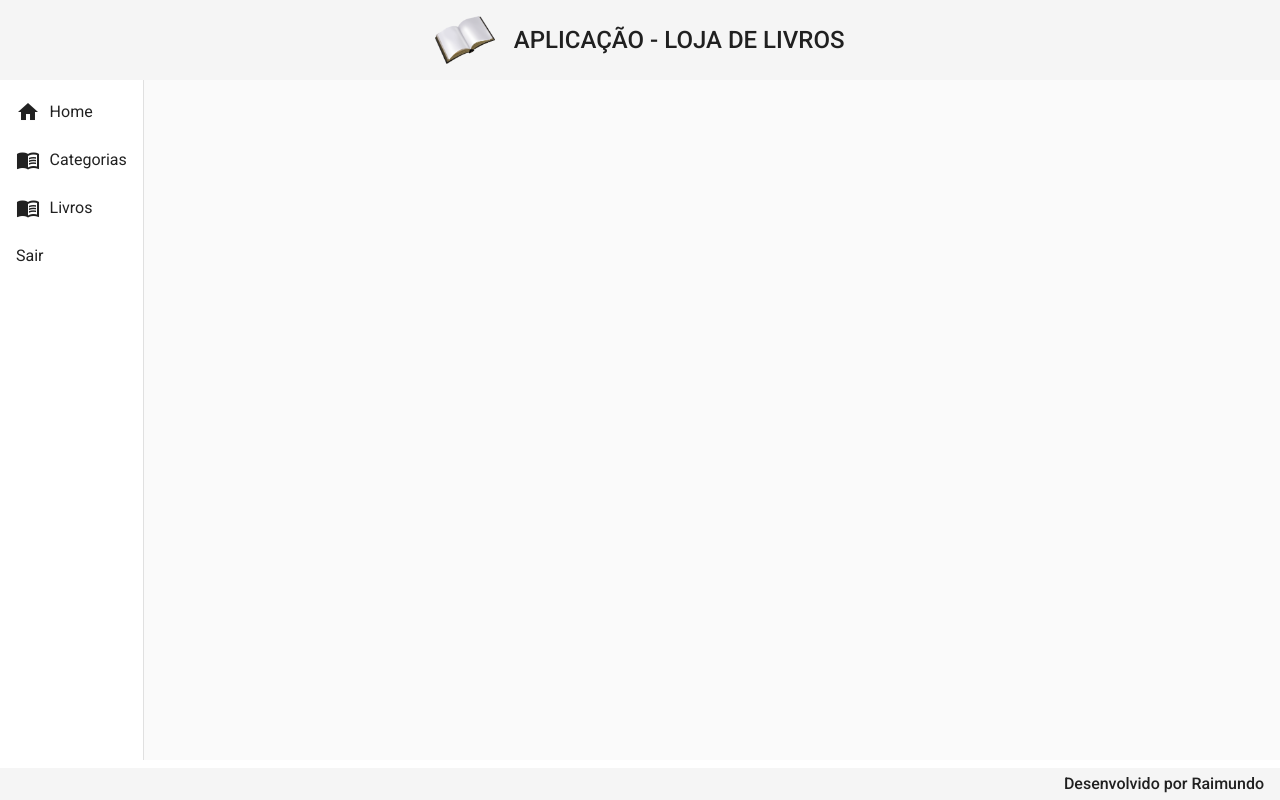
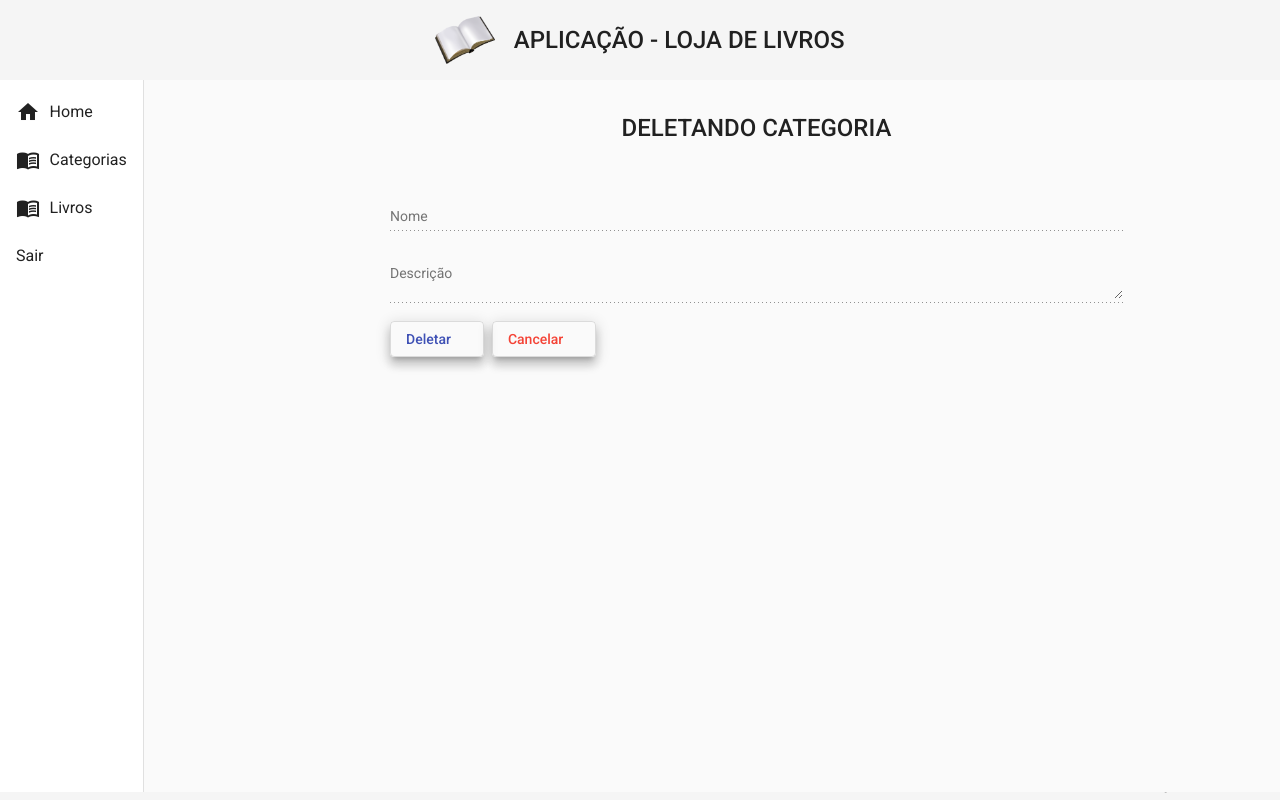
Before and after one commit to ralmeidaj/bookstore-front, an Angular app: page /categorias/delete/1 in a window 1280 px wide. Before the commit this address led to /. Built offline with nearby package versions, Linux system fonts and the light colour scheme; no server answers.

Commit message:
Implementado o delete de categoria

```diff
--- a/src/app/app-routing.module.ts
+++ b/src/app/app-routing.module.ts
@@ -1,6 +1,7 @@
 import { NgModule } from '@angular/core';
 import { RouterModule, Routes } from '@angular/router';
 import { CategoriaCreateComponent } from './components/views/categoria/categoria-create/categoria-create.component';
+import { CategoriaDeleteComponent } from './components/views/categoria/categoria-delete/categoria-delete.component';
 import { CategoriaReadComponent } from './components/views/categoria/categoria-read/categoria-read.component';
 import { HomeComponent } from './components/views/home/home.component';
 
@@ -16,6 +17,10 @@
   {
     path: 'categorias/create',
     component: CategoriaCreateComponent
+  },
+  {
+    path: 'categorias/delete/:id',
+    component: CategoriaDeleteComponent
   }
 ];
 
--- a/src/app/app.module.ts
+++ b/src/app/app.module.ts
@@ -33,6 +33,7 @@
 
 import { CategoriaReadComponent } from './components/views/categoria/categoria-read/categoria-read.component';
 import { CategoriaCreateComponent } from './components/views/categoria/categoria-create/categoria-create.component';
+import { CategoriaDeleteComponent } from './components/views/categoria/categoria-delete/categoria-delete.component';
 
 
 
@@ -44,7 +45,8 @@
     NavComponent,
     HomeComponent,
     CategoriaReadComponent,
-    CategoriaCreateComponent
+    CategoriaCreateComponent,
+    CategoriaDeleteComponent
   ],
   imports: [
     BrowserModule,
--- /dev/null
+++ b/src/app/components/views/categoria/categoria-delete/categoria-delete.component.css
@@ -0,0 +1,23 @@
+form{
+    text-align: center;
+    width: 70%;
+    margin: 2rem auto 0 auto;
+}
+h1{
+    font-size: 1.5rem;
+    font-weight: 500;
+    margin-bottom: 3rem;
+}
+.form{
+    width: 100%;
+}
+.buttons{
+    width: 100%;
+    text-align: start;
+}
+
+button{
+    margin-right: .5rem;
+    padding-right: 2rem;
+
+}
--- /dev/null
+++ b/src/app/components/views/categoria/categoria-delete/categoria-delete.component.html
@@ -0,0 +1,15 @@
+<form>
+    <h1>DELETANDO CATEGORIA</h1>
+    <mat-form-field class="form">
+        <mat-label>Nome</mat-label>
+        <input matInput [(ngModel)]="categoria.nome" type="text" name="nome"  disabled>
+    </mat-form-field>
+    <mat-form-field class="form">
+        <mat-label>Descrição</mat-label>
+        <textarea matInput [(ngModel)]="categoria.descricao" type="text" name="descricao" disabled ></textarea>
+    </mat-form-field>
+    <div class="buttons">
+        <button (click)="delete()" class="mat-elevation-z8"  mat-stroked-button color="primary">Deletar</button>
+        <button (click)="cancel()" class="mat-elevation-z8"  mat-stroked-button color="warn">Cancelar</button>
+    </div>
+</form>
--- /dev/null
+++ b/src/app/components/views/categoria/categoria-delete/categoria-delete.component.ts
@@ -0,0 +1,50 @@
+import { Component, OnInit } from '@angular/core';
+import { ActivatedRoute, Router } from '@angular/router';
+import { Categoria } from '../categoria-read/categoria.model';
+import { CategoriaService } from '../categoria.service';
+
+@Component({
+  selector: 'app-categoria-delete',
+  templateUrl: './categoria-delete.component.html',
+  styleUrls: ['./categoria-delete.component.css']
+})
+export class CategoriaDeleteComponent implements OnInit {
+
+  categoria: Categoria = {
+    id: '',
+    nome: '',
+    descricao: ''
+  }
+
+
+  constructor(private service: CategoriaService, private route: ActivatedRoute, private router: Router) { }
+
+  ngOnInit(): void {
+
+    this.categoria.id = this.route.snapshot.paramMap.get('id')!;
+    this.findById();
+  }
+
+  findById(): void {
+    this.service.findById(this.categoria.id!).subscribe((resposta => {
+      this.categoria = resposta
+      console.log(this.categoria)
+    }))
+  }
+
+  delete(): void{
+    this.service.delete(this.categoria.id!).subscribe((resposta)=> {
+      this.service.mensagem("Categoria deletada com sucesso")
+      this.router.navigate(["categorias"])
+     }, err => {
+       //this.service.mensagem(err.error.errors[i].messagem);
+       this.service.mensagem(err.error.error);
+     }
+    )
+  }
+
+  cancel():void {
+    this.router.navigate(["categorias"])
+  }
+
+}
--- a/src/app/components/views/categoria/categoria-read/categoria-read.component.html
+++ b/src/app/components/views/categoria/categoria-read/categoria-read.component.html
@@ -44,7 +44,7 @@
                   <a class="edit" href="#">
                       <i class="material-icons">edit</i>
                   </a>
-                  <a class="delete" href="#">
+                  <a class="delete" routerLink="delete/{{row.id}}">
                     <i class="material-icons">delete</i>
                 </a>
               </td>
--- a/src/app/components/views/categoria/categoria.service.ts
+++ b/src/app/components/views/categoria/categoria.service.ts
@@ -19,10 +19,20 @@
     return this.http.get<Categoria[]>(url)
   }
 
+  findById(id: String): Observable<Categoria>{
+    const url = `${this.baseUrl}/categorias/${id}`;
+    return this.http.get<Categoria>(url);
+  }
+
   create(categoria: Categoria): Observable<Categoria>{
     const url = `${this.baseUrl}/categorias`
     console.log(url);
     return this.http.post<Categoria>(url, categoria);
+  }
+
+  delete(id: String): Observable<void>{
+    const url = `${this.baseUrl}/categorias/${id}`;
+    return this.http.delete<void>(url);
   }
 
   mensagem(str: String): void {
@@ -32,4 +42,6 @@
       duration: 3000
     })
   }
+
+
 }
```
